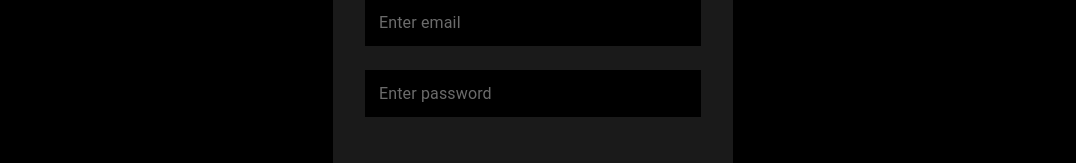
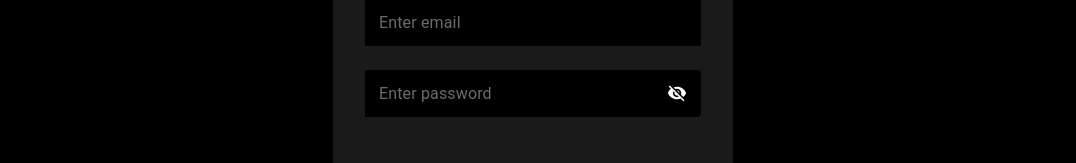
Before and after one commit to ankitbajpai65/fileSharingApp, a Next.js app in the folder client/: page /signup in a window 1280 px wide. Shown: the part 392-555 px from the top of the page, without its empty margins (107-1183 px from the left). Built offline with nearby package versions, Linux system fonts and the light colour scheme; no server answers.

Commit message:
style: enable hide and show password in auth

```diff
--- a/client/src/components/Auth/Auth.css
+++ b/client/src/components/Auth/Auth.css
@@ -22,8 +22,8 @@
     font-weight: 600;
 }
 
-.formMainContainer .formContainer .Mui-focussed {
-    border: 1px solid pink;
+.formContainer .inputField div {
+    background: var(--darkColor);
 }
 
 .formContainer .inputField input {
@@ -32,8 +32,9 @@
     padding: 12px 14px;
 }
 
-.formContainer .inputField input:hover {
-    border: 1px solid #4c4c4c;
+.formContainer .inputField .visibilityIcon {
+    color: var(--lightColor);
+    cursor: pointer;
 }
 
 .formContainer .authBtn {
@@ -48,6 +49,6 @@
 
     .formMainContainer .formContainer {
         min-width: 100%;
-        padding:2rem 1rem;
+        padding: 2rem 1rem;
     }
 }
--- a/client/src/components/Auth/Signup.jsx
+++ b/client/src/components/Auth/Signup.jsx
@@ -1,7 +1,8 @@
 "use client";
 import { useState, useEffect, useContext } from "react";
 import { useRouter } from "next/navigation";
-import { Grid, Typography, TextField, Button, Snackbar, Alert } from "@mui/material";
+import { Grid, Typography, TextField, Button, Snackbar, Alert, InputAdornment } from "@mui/material";
+import { Visibility, VisibilityOff } from '@mui/icons-material';
 import { AppContext } from "@/app/context/AppContext";
 import { useFormik } from 'formik';
 import { SignupSchema } from './authSchema';
@@ -12,6 +13,7 @@ const BASE_URL = process.env.BASE_URL;
 const Signup = () => {
     const router = useRouter();
     const [errorMsg, setErrorMsg] = useState("");
+    const [showPassword, setShowPassword] = useState(false);
 
     const { isUserLoggedin } = useContext(AppContext);
 
@@ -21,6 +23,10 @@ const Signup = () => {
         horizontal: 'center',
     });
     const { vertical, horizontal, open } = state;
+
+    const handleTogglePasswordVisibility = () => {
+        setShowPassword(!showPassword);
+    };
 
     const handleAlertClose = () => {
         setState({
@@ -86,11 +92,31 @@ const Signup = () => {
                             id="fullWidth"
                             className="inputField"
                             name={field}
+                            type={field === 'password' ? (showPassword ? 'text' : 'password') : 'text'}
                             value={formik.values[field]}
                             onChange={formik.handleChange}
                             onBlur={formik.handleBlur}
                             error={formik.touched[field] && Boolean(formik.errors[field])}
                             helperText={formik.touched[field] && formik.errors[field]}
+                            InputProps={field === 'password' && {
+                                endAdornment: (
+                                    <InputAdornment position="end" sx={{ background: 'red' }}>
+                                        {showPassword ? (
+                                            <Visibility
+                                                onClick={handleTogglePasswordVisibility}
+                                                fontSize="small"
+                                                className="visibilityIcon"
+                                            />
+                                        ) : (
+                                            <VisibilityOff
+                                                onClick={handleTogglePasswordVisibility}
+                                                fontSize="small"
+                                                className="visibilityIcon"
+                                            />
+                                        )}
+                                    </InputAdornment>
+                                ),
+                            }}
                         />
                     ))}
                     {errorMsg && (
```
Also changed, not shown: client/src/components/Auth/Login.jsx (+27 -1 lines).
